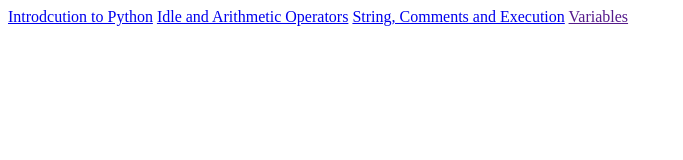
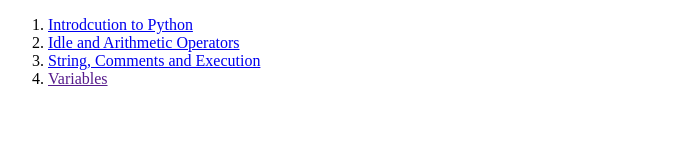
Before and after one commit to pythonic-mm/python-beginner-course, a plain HTML site: page index.html in a window 1280 px wide. Shown: the whole page, without its empty margins (0-683 px from the left). Drawn offline with Linux system fonts and the light colour scheme.

Commit message:
Added Ordered List for index.html

```diff
--- a/index.html
+++ b/index.html
@@ -4,13 +4,19 @@
     <title>Python Beginner Course</title>
   </head>
   <body>
-    <a href="0scriptIntro">Introdcution to Python</a>
+    <ol>
+      <li><a href="0scriptIntro"> Introdcution to Python</a></li>
+      <li>
         <a href="1scriptIdle_arithmeticOperators.html"
           >Idle and Arithmetic Operators</a
         >
+      </li>
+      <li>
         <a href="2scriptString_comments_execution.html"
           >String, Comments and Execution</a
         >
-    <a href="">Variables</a>
+      </li>
+      <li><a href="">Variables</a></li>
+    </ol>
   </body>
 </html>
```
Lines whose indentation alone changed are shown as unchanged.
